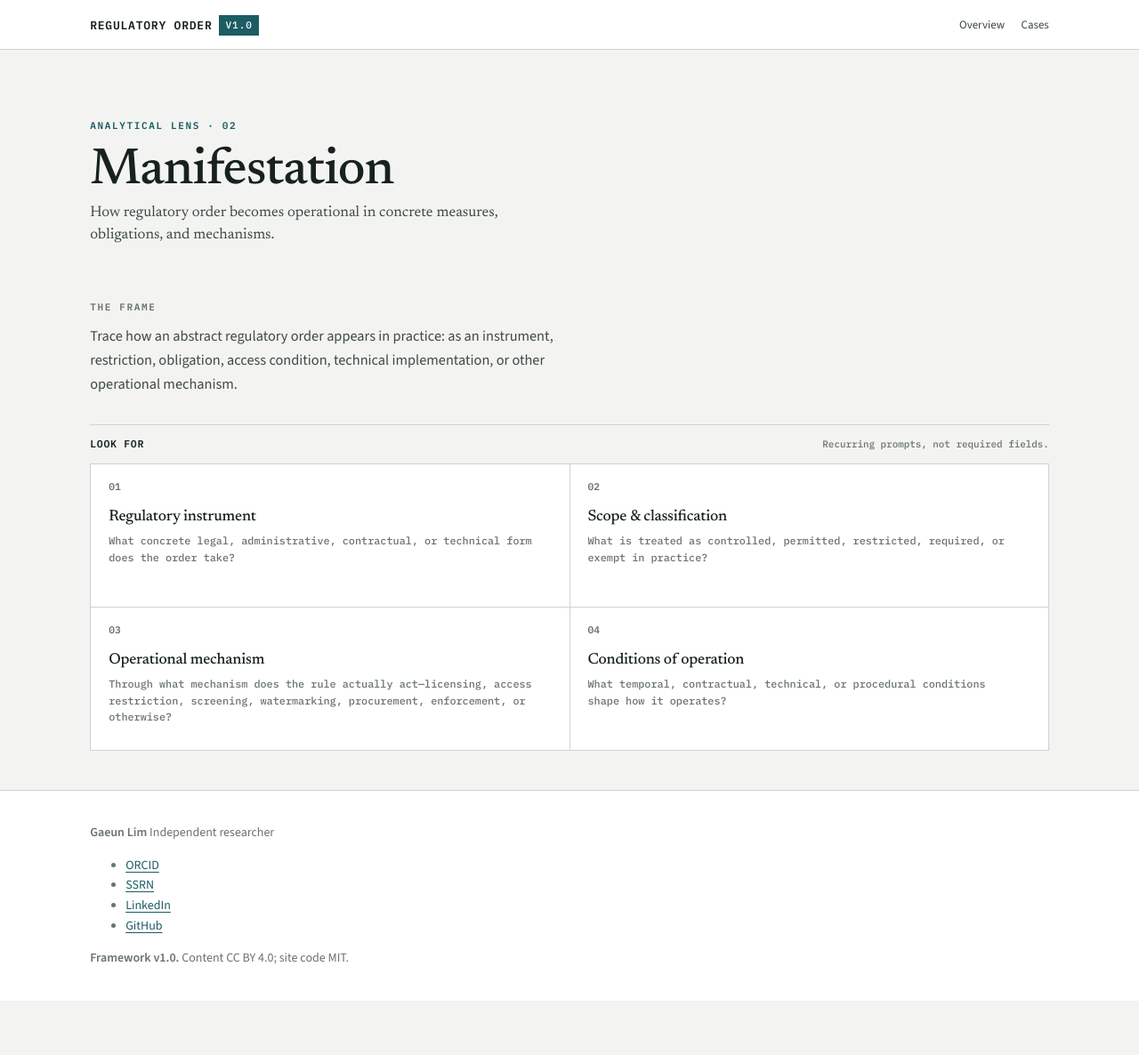
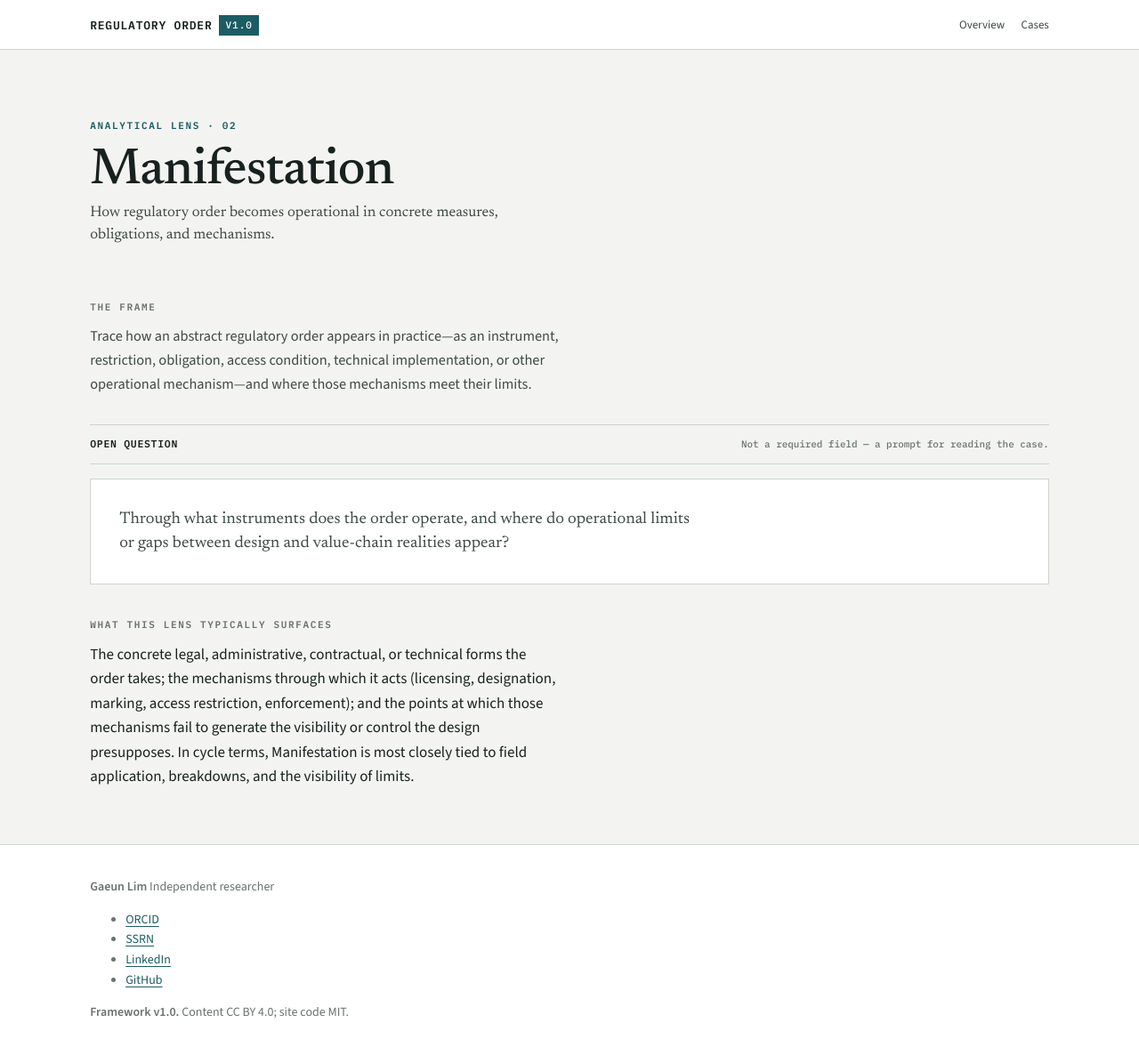
Before and after one commit to GaeunLim01/regulatory-order, a Jekyll site: the page built from framework/manifestation/index.html, in a window 1280 px wide. Shown: the whole page at 89% size. Built offline with Jekyll 4.4.1, drawn with Linux system fonts in a browser that asks for light colours; before the commit the page ends 1125 px from its top, so only the background shows below that.

Commit message:
Add files via upload

```diff
--- a/framework/manifestation/index.html
+++ b/framework/manifestation/index.html
@@ -10,17 +10,29 @@ description: A recurring analytical lens for tracing how regulatory order become
     <p class="standfirst">How regulatory order becomes operational in concrete measures, obligations, and mechanisms.</p>
   </div>
 </section>
+
 <section class="section section--tight framework-detail">
   <div class="shell">
-    <div class="framework-detail__intro"><span class="eyebrow">The frame</span><p>Trace how an abstract regulatory order appears in practice: as an instrument, restriction, obligation, access condition, technical implementation, or other operational mechanism.</p></div>
+    <div class="framework-detail__intro">
+      <span class="eyebrow">The frame</span>
+      <p>Trace how an abstract regulatory order appears in practice—as an instrument, restriction, obligation, access condition, technical implementation, or other operational mechanism—and where those mechanisms meet their limits.</p>
+    </div>
+
     <div class="framework-guide">
-      <div class="framework-guide__head"><span>Look for</span><small>Recurring prompts, not required fields.</small></div>
-      <div class="framework-guide__grid">
-        <article><b>01</b><h2>Regulatory instrument</h2><p>What concrete legal, administrative, contractual, or technical form does the order take?</p></article>
-        <article><b>02</b><h2>Scope &amp; classification</h2><p>What is treated as controlled, permitted, restricted, required, or exempt in practice?</p></article>
-        <article><b>03</b><h2>Operational mechanism</h2><p>Through what mechanism does the rule actually act—licensing, access restriction, screening, watermarking, procurement, enforcement, or otherwise?</p></article>
-        <article><b>04</b><h2>Conditions of operation</h2><p>What temporal, contractual, technical, or procedural conditions shape how it operates?</p></article>
+      <div class="framework-guide__head">
+        <span>Open question</span>
+        <small>Not a required field — a prompt for reading the case.</small>
       </div>
+      <div class="plate" style="margin-top:1rem;">
+        <p style="margin:0;max-width:62ch;font-family:var(--display);font-size:1.15rem;line-height:1.45;color:var(--ink-soft);">
+          Through what instruments does the order operate, and where do operational limits or gaps between design and value-chain realities appear?
+        </p>
+      </div>
+    </div>
+
+    <div style="margin-top:2.5rem;max-width:62ch;">
+      <p class="eyebrow">What this lens typically surfaces</p>
+      <p>The concrete legal, administrative, contractual, or technical forms the order takes; the mechanisms through which it acts (licensing, designation, marking, access restriction, enforcement); and the points at which those mechanisms fail to generate the visibility or control the design presupposes. In cycle terms, Manifestation is most closely tied to field application, breakdowns, and the visibility of limits.</p>
     </div>
   </div>
 </section>
```
